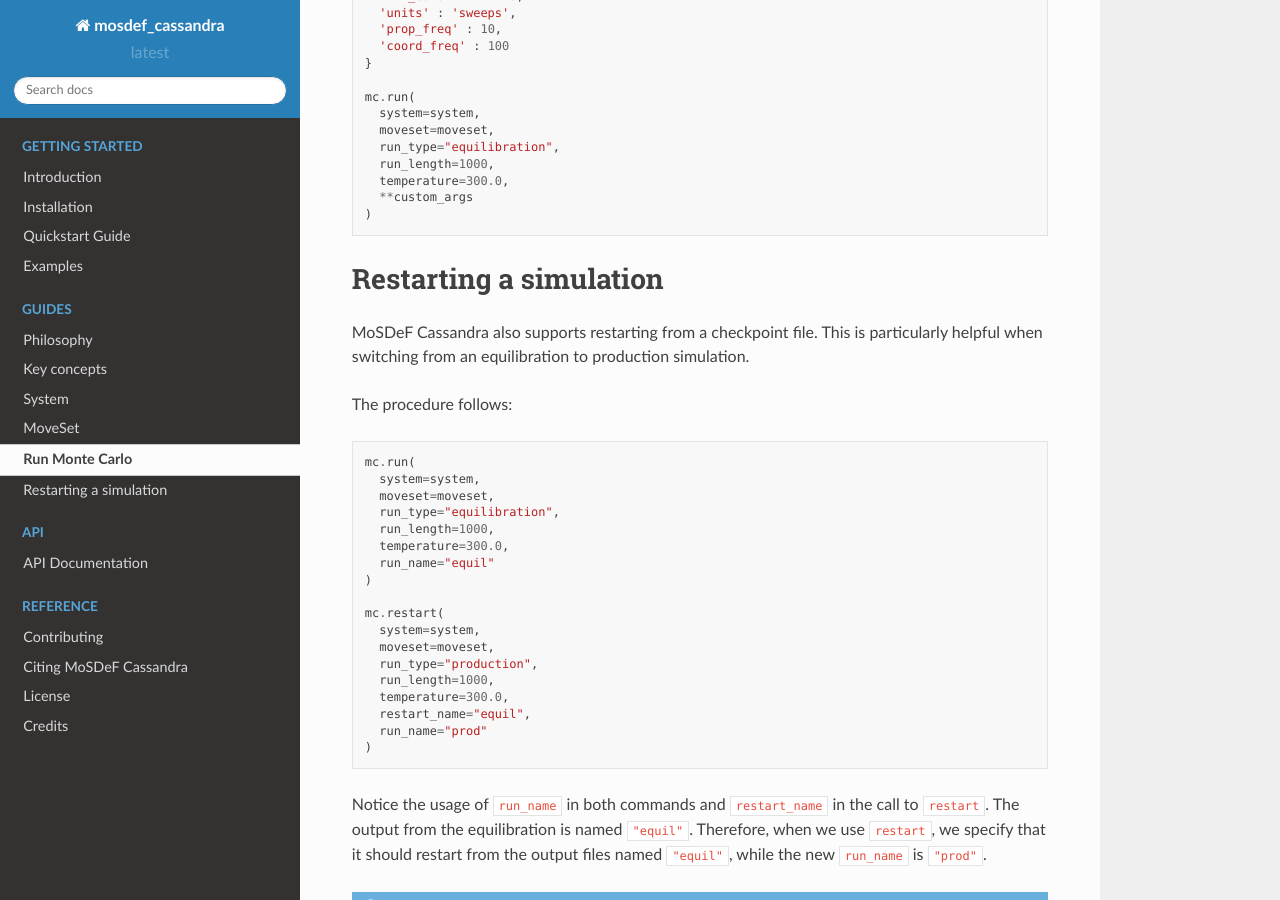
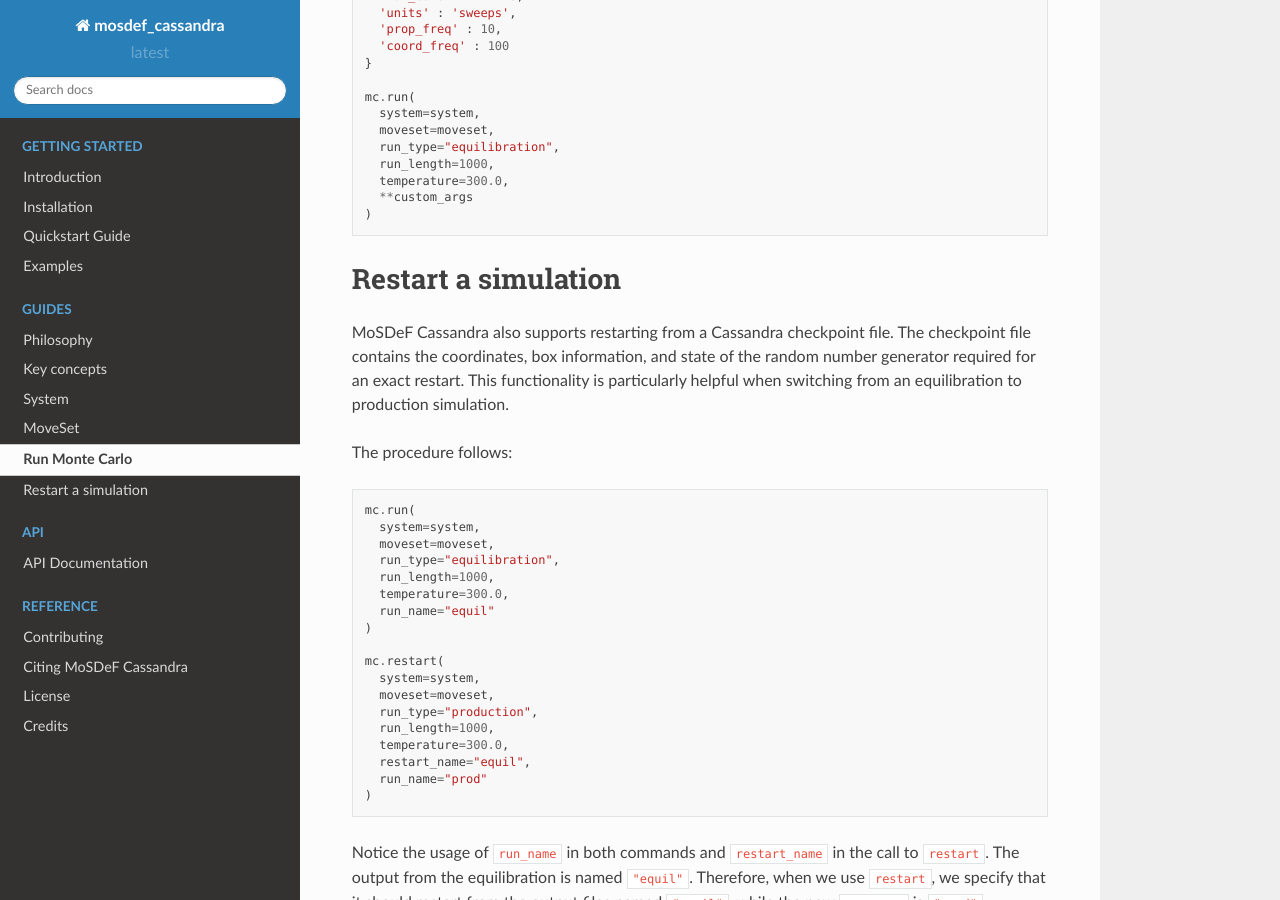
Before and after one commit to MaginnGroup/mosdef_cassandra, a Sphinx documentation site: the page built from docs/source/guides/runners.rst, in a window 1280 px wide and 900 px high, scrolled down 1129 px. Built offline with Sphinx 7.4.7 and the Read the Docs theme 2.0.0, drawn with Linux system fonts in a browser that asks for light colours.

Commit message:
Update restart section

```diff
--- a/docs/source/guides/runners.rst
+++ b/docs/source/guides/runners.rst
@@ -71,12 +71,15 @@ specifying a larger number of custom options. For example:
     **custom_args
   )
 
-Restarting a simulation
-=======================
+Restart a simulation
+====================
 
-MoSDeF Cassandra also supports restarting from a checkpoint file.
-This is particularly helpful when switching from an equilibration
-to production simulation.
+MoSDeF Cassandra also supports restarting from a Cassandra
+checkpoint file. The checkpoint file contains the coordinates,
+box information, and state of the random number generator
+required for an exact restart. This functionality is particularly
+helpful when switching from an equilibration to
+production simulation.
 
 The procedure follows:
 
```
